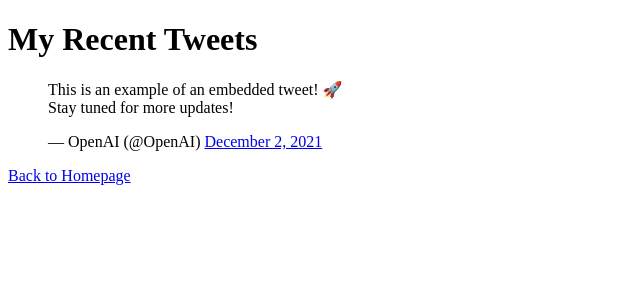
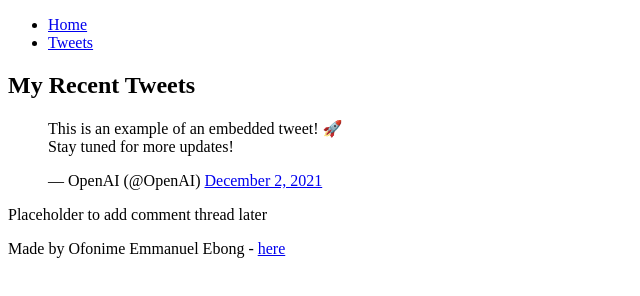
Before and after one commit to Nime-boo/My_First_Portfolio, a plain HTML site: page html_basic/tweets.html in a window 1280 px wide. Shown: the whole page, without its empty margins (0-640 px from the left). Drawn offline with Linux system fonts and the light colour scheme.

Commit message:
Updated index.html and tweets.html with consistent structure and navigation

```diff
--- a/html_basic/tweets.html
+++ b/html_basic/tweets.html
@@ -6,18 +6,36 @@
   <title>My Tweets</title>
 </head>
 <body>
+  <!-- Header Section -->
+  <header>
+    <nav>
+      <ul>
+        <li><a href="index.html">Home</a></li>
+        <li><a href="tweets.html">Tweets</a></li>
+      </ul>
+    </nav>
+  </header>
+
+  <!-- Main Section -->
+  <main>
+    <article>
       <h1>My Recent Tweets</h1>
-
       <!-- Embedded Tweet -->
       <blockquote class="twitter-tweet">
         <p lang="en" dir="ltr">This is an example of an embedded tweet! 🚀<br>Stay tuned for more updates!</p>&mdash; OpenAI (@OpenAI)
         <a href="https://twitter.com/OpenAI/status/1466440483269808130">December 2, 2021</a>
       </blockquote>
       <script async src="https://platform.twitter.com/widgets.js" charset="utf-8"></script>
+    </article>
 
-  <!-- Link to Homepage -->
-  <p>
-    <a href="index.html">Back to Homepage</a>
-  </p>
+    <aside>
+      <p>Placeholder to add comment thread later</p>
+    </aside>
+  </main>
+
+  <!-- Footer Section -->
+  <footer>
+    <p>Made by Ofonime Emmanuel Ebong - <a href="https://github.com/your-github-profile" target="_blank">here</a></p>
+  </footer>
 </body>
 </html>
```
Also changed, not shown: html_basic/index.html (+24 -3 lines). Lines whose indentation alone changed are shown as unchanged.
